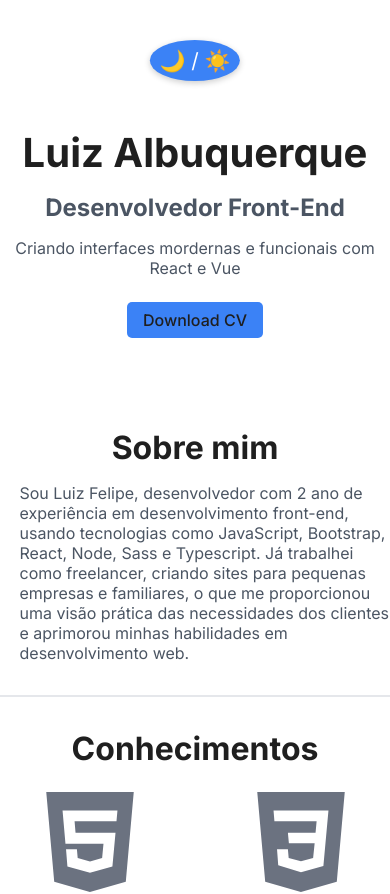
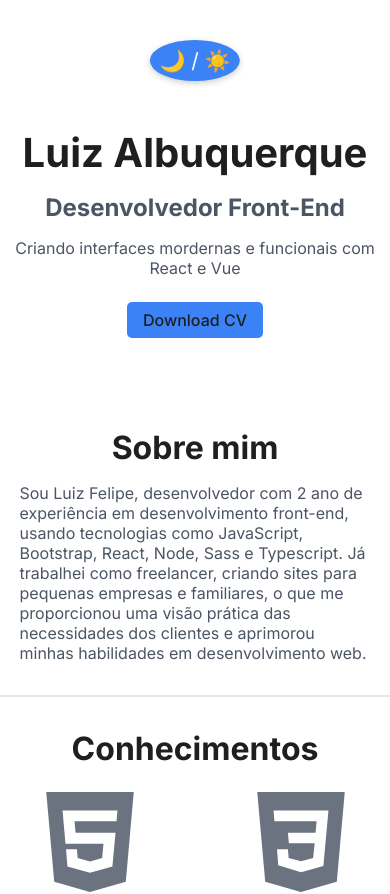
Before and after one commit to felipoxy1/Portifolio, a React (Vite) app: page / in a window 390 px wide. Shown: the top 894 px of the page. Built offline with nearby package versions, Linux system fonts and the light colour scheme.

Commit message:
MinorChanger in Sobre(style)

```diff
--- a/src/components/Sobre/style.module.scss
+++ b/src/components/Sobre/style.module.scss
@@ -18,5 +18,6 @@
  margin-top: 1rem;
  @media (max-width: 767px) {
   margin-left: 5%;
+  margin-right: 5%;
  }
 }
```
